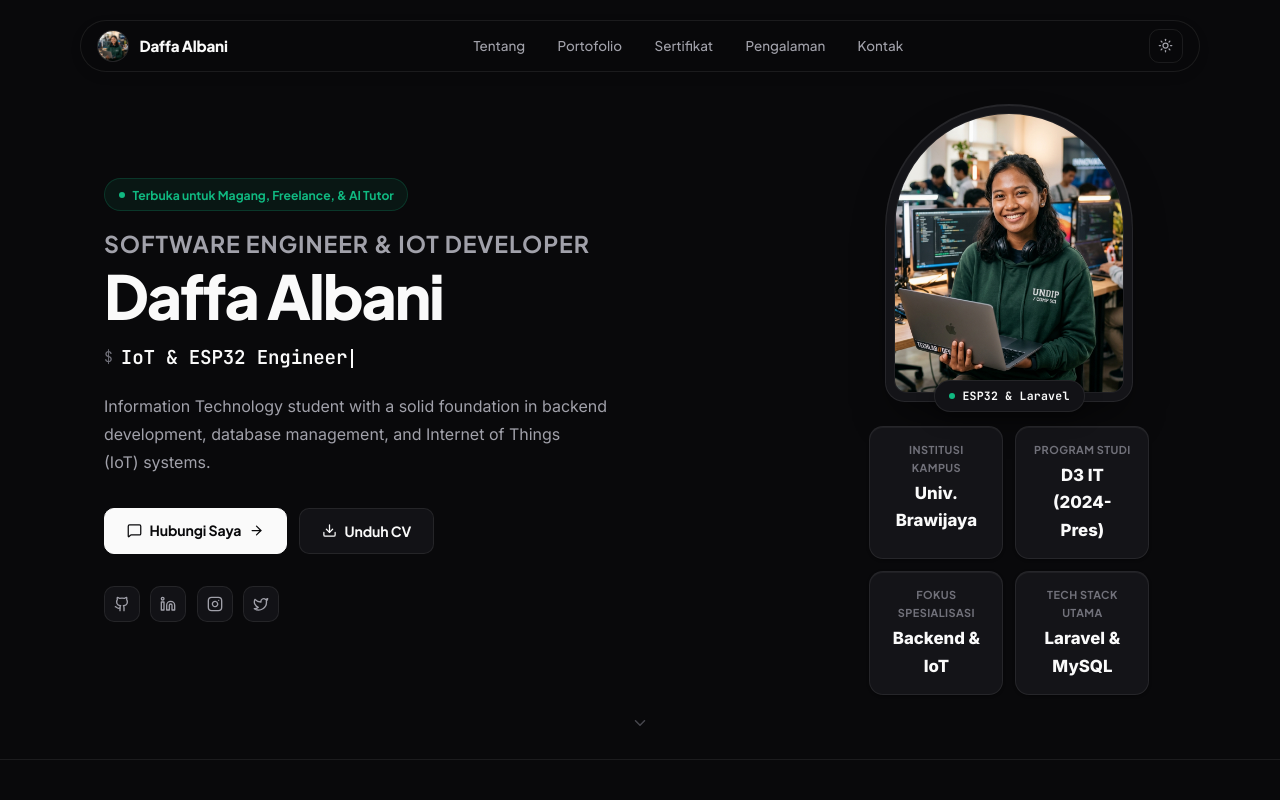
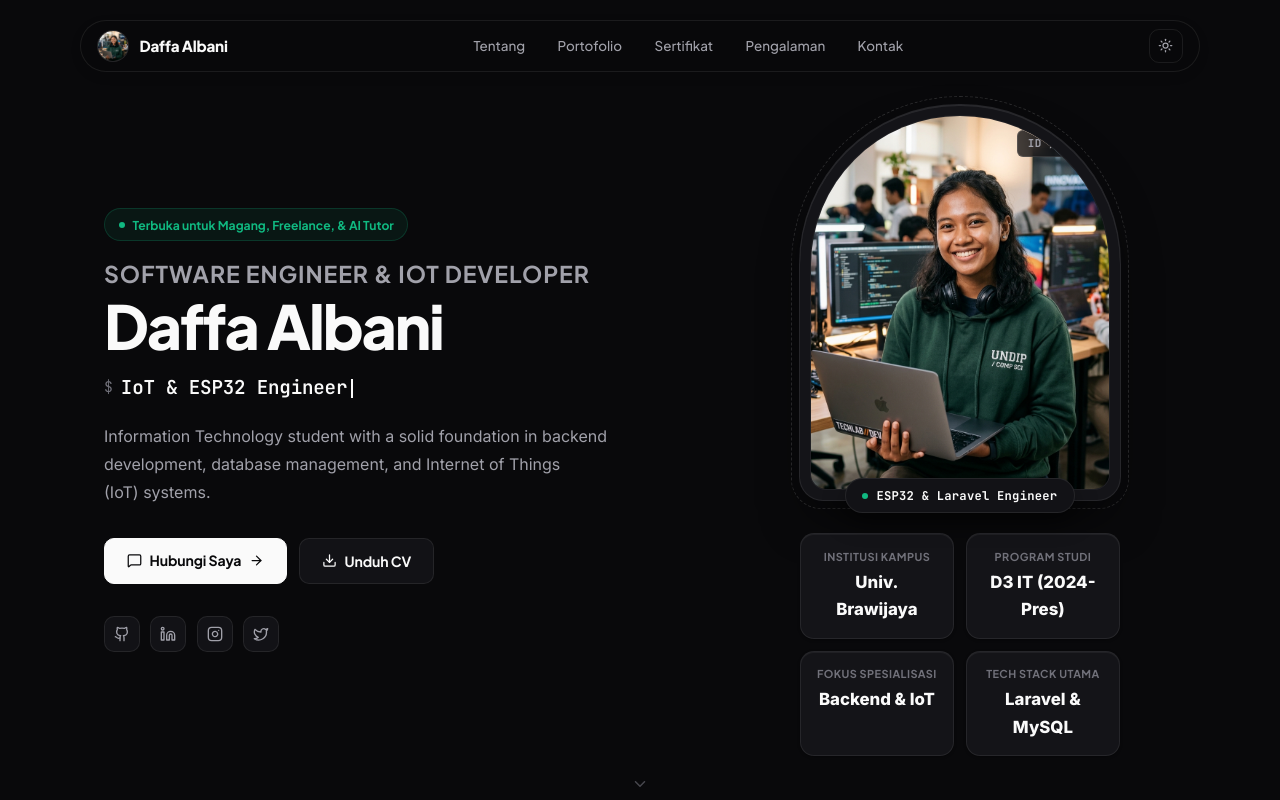
Before and after one commit to DaffaAlbani/daffa-personal, a React (Vite) app: page / in a window 1280 px wide. Shown: the top 800 px of the page. Built offline with nearby package versions, Linux system fonts and the light colour scheme.

Commit message:
feat(hero): enlarge Architectural Arch photo card with blueprint dashed backing and ID badge

```diff
--- a/src/components/Hero.jsx
+++ b/src/components/Hero.jsx
@@ -201,11 +201,19 @@ export const Hero = () => {
           }}>
             {/* ── Architectural Arch / Geometric Capsule Card ── */}
             <div className="arch-card-wrapper">
+              {/* Layered Architectural Blueprint Backing */}
+              <div className="arch-card-backing" />
+
               <div className="arch-card-outer">
                 <div
                   className="arch-card-inner"
-                  style={{ width: 'min(230px, 58vw)', height: '280px' }}
+                  style={{ width: 'min(300px, 72vw)', height: '375px' }}
                 >
+                  {/* Subtle Technical Badge Tag */}
+                  <div className="arch-top-badge">
+                    ID // 01
+                  </div>
+
                   <img
                     src={profile.avatar}
                     alt={profile.name}
@@ -227,8 +235,8 @@ export const Hero = () => {
                       onMouseEnter={e => e.currentTarget.style.opacity = '1'}
                       onMouseLeave={e => e.currentTarget.style.opacity = '0'}
                     >
-                      <Camera size={22} />
-                      <span style={{ fontSize: '0.72rem', fontWeight: '600', marginTop: '0.3rem' }}>
+                      <Camera size={24} />
+                      <span style={{ fontSize: '0.75rem', fontWeight: '650', marginTop: '0.35rem' }}>
                         Ganti Foto
                       </span>
                     </div>
@@ -243,7 +251,7 @@ export const Hero = () => {
                   background: 'var(--accent-emerald)',
                   display: 'inline-block',
                 }} />
-                <span>ESP32 & Laravel</span>
+                <span>ESP32 & Laravel Engineer</span>
               </div>
             </div>
 
@@ -253,7 +261,8 @@ export const Hero = () => {
               gridTemplateColumns: 'repeat(2, 1fr)',
               gap: '0.75rem',
               width: '100%',
-              maxWidth: '280px',
+              maxWidth: '320px',
+              marginTop: '0.5rem',
             }}>
               {(profile.stats && profile.stats.length > 0 ? profile.stats : [
                 { label: 'Proyek Selesai', value: '12+' },
--- a/src/index.css
+++ b/src/index.css
@@ -484,26 +484,44 @@ p {
   align-items: center;
 }
 
+.arch-card-backing {
+  position: absolute;
+  inset: -8px;
+  border-radius: 170px 170px 30px 30px;
+  border: 1px dashed rgba(255, 255, 255, 0.14);
+  pointer-events: none;
+  transition: inset var(--transition-normal), border-color var(--transition-normal);
+}
+
+[data-theme='light'] .arch-card-backing {
+  border-color: rgba(0, 0, 0, 0.12);
+}
+
 .arch-card-outer {
   position: relative;
   display: inline-flex;
-  padding: 8px;
-  border-radius: 140px 140px 22px 22px;
+  padding: 10px;
+  border-radius: 160px 160px 24px 24px;
   background: var(--bg-card);
   border: 1px solid var(--border-color);
-  box-shadow: 0 20px 40px -12px rgba(0, 0, 0, 0.5), inset 0 1px 0 0 rgba(255, 255, 255, 0.08);
+  box-shadow: 0 24px 48px -12px rgba(0, 0, 0, 0.6), inset 0 1px 0 0 rgba(255, 255, 255, 0.09);
   transition: transform var(--transition-normal), border-color var(--transition-normal), box-shadow var(--transition-normal);
 }
 
-.arch-card-outer:hover {
-  transform: translateY(-4px);
+.arch-card-wrapper:hover .arch-card-outer {
+  transform: translateY(-5px);
   border-color: var(--border-hover);
-  box-shadow: 0 24px 48px -10px rgba(0, 0, 0, 0.6), inset 0 1px 0 0 rgba(255, 255, 255, 0.12);
+  box-shadow: 0 30px 60px -12px rgba(0, 0, 0, 0.7), inset 0 1px 0 0 rgba(255, 255, 255, 0.15);
+}
+
+.arch-card-wrapper:hover .arch-card-backing {
+  inset: -12px;
+  border-color: rgba(255, 255, 255, 0.25);
 }
 
 .arch-card-inner {
   position: relative;
-  border-radius: 132px 132px 15px 15px;
+  border-radius: 150px 150px 16px 16px;
   overflow: hidden;
   background: var(--bg-surface);
   border: 1px solid rgba(255, 255, 255, 0.06);
@@ -520,24 +538,41 @@ p {
   transition: transform 0.4s ease;
 }
 
-.arch-card-outer:hover .arch-card-inner img {
+.arch-card-wrapper:hover .arch-card-inner img {
   transform: scale(1.03);
+}
+
+.arch-top-badge {
+  position: absolute;
+  top: 14px;
+  right: 14px;
+  background: rgba(9, 9, 11, 0.75);
+  backdrop-filter: blur(8px);
+  border: 1px solid rgba(255, 255, 255, 0.12);
+  padding: 0.22rem 0.6rem;
+  border-radius: var(--radius-xs);
+  font-family: var(--font-code);
+  font-size: 0.68rem;
+  font-weight: 650;
+  color: var(--text-muted);
+  letter-spacing: 0.05em;
+  z-index: 5;
 }
 
 /* Floating Technical Tag */
 .arch-floating-pill {
   position: absolute;
-  bottom: -10px;
+  bottom: -12px;
   background: var(--bg-surface);
   border: 1px solid var(--border-color);
-  box-shadow: 0 8px 20px -4px rgba(0, 0, 0, 0.5);
+  box-shadow: 0 10px 24px -4px rgba(0, 0, 0, 0.6);
   border-radius: var(--radius-full);
-  padding: 0.35rem 0.9rem;
+  padding: 0.4rem 1.05rem;
   display: flex;
   align-items: center;
-  gap: 0.45rem;
+  gap: 0.5rem;
   font-family: var(--font-code);
-  font-size: 0.72rem;
+  font-size: 0.76rem;
   font-weight: 650;
   color: var(--text-main);
   z-index: 10;
@@ -614,8 +649,8 @@ p {
 ══════════════════════════════════════════════ */
 .hero-layout {
   display: grid;
-  grid-template-columns: 1.35fr 0.65fr;
-  gap: 3rem;
+  grid-template-columns: 1.15fr 0.85fr;
+  gap: 3.5rem;
   align-items: center;
 }
 
```
